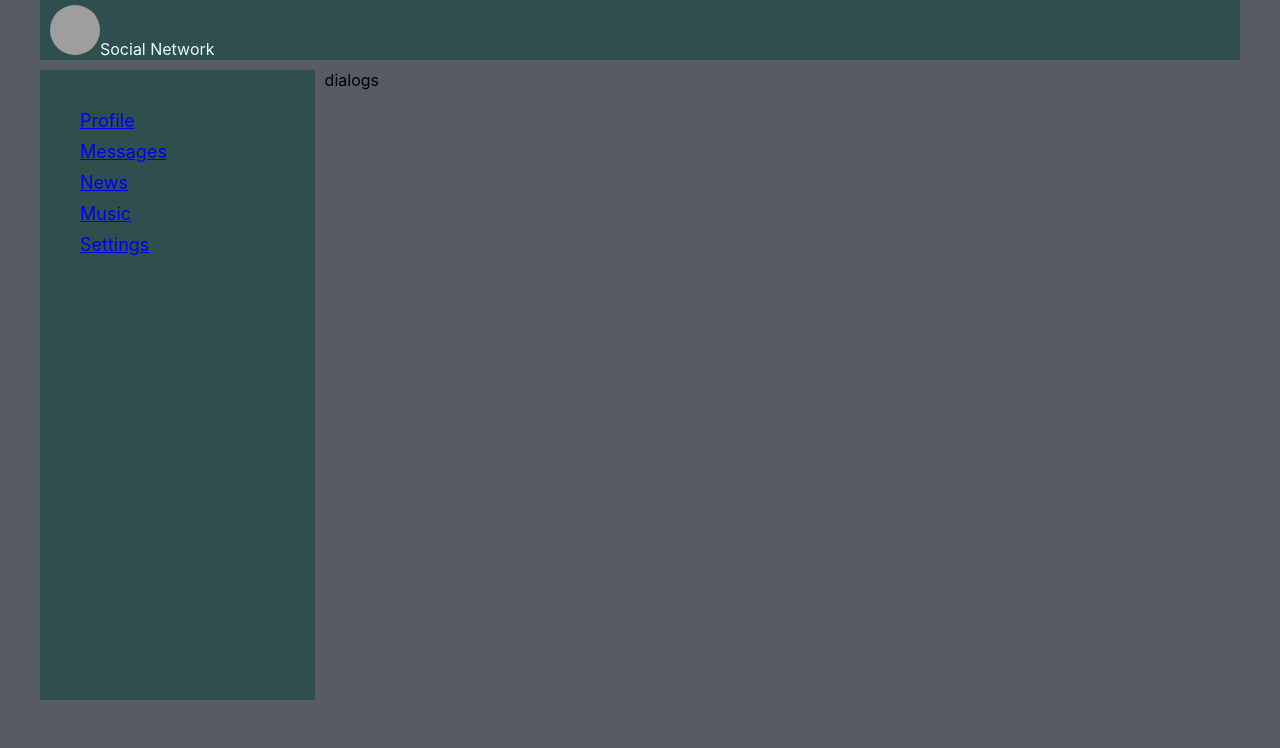
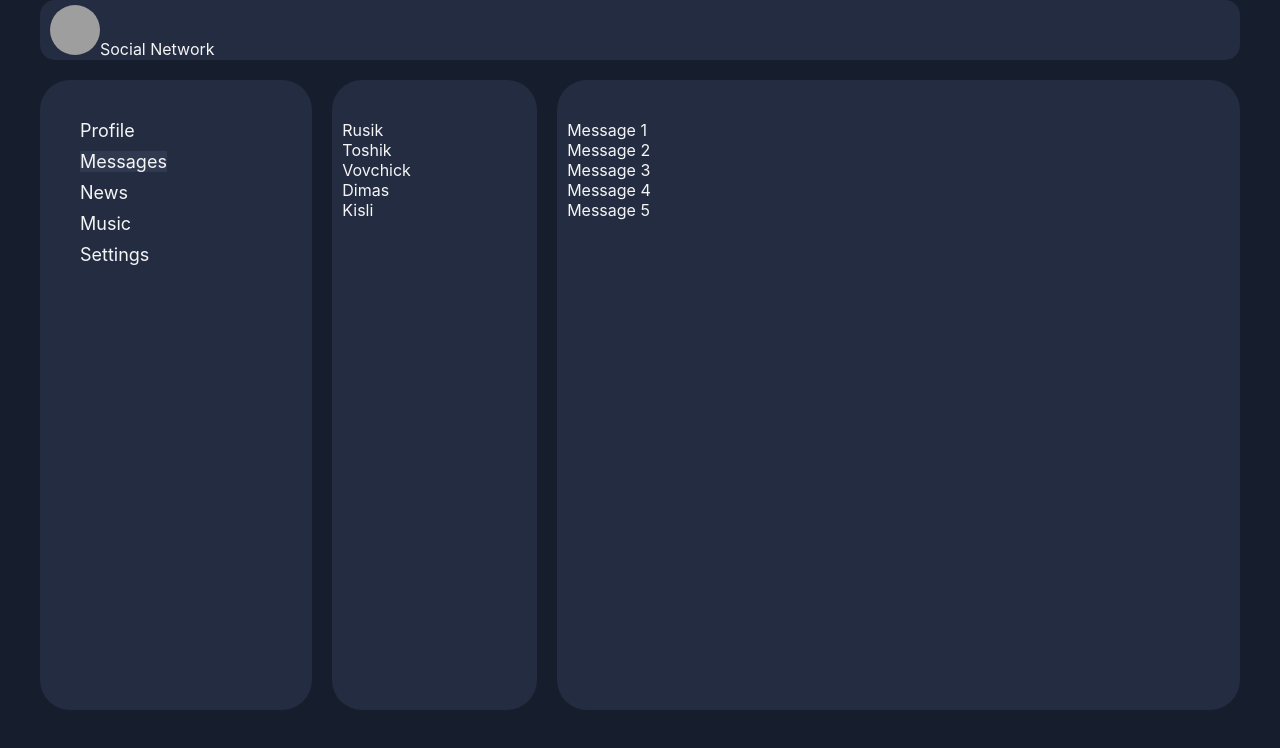
Before and after one commit to fabskrejt/social_network_react_ts_project, a React (Create React App) app: page /dialogs in a window 1280 px wide. Shown: the top 748 px of the page. Built offline with nearby package versions, Linux system fonts and the light colour scheme; grey boxes are pictures that could not be loaded.

Commit message:
Added css for Dialogs component and refactored css NavBar, Header and Profile components

```diff
--- a/src/App.css
+++ b/src/App.css
@@ -5,9 +5,10 @@
             'n m';
     grid-template-rows: 60px 1fr;
     grid-template-columns: 3fr 10fr;
-    grid-gap: 10px;
+    grid-gap: 20px;
     max-width: 1200px;
     margin: auto;
+    color: whitesmoke;
 }
 
 .header__img {
@@ -20,6 +21,6 @@
 
 
 .background {
-    background: #585b62;
+    background: #161d2d;
     height: 100ch;
 }
--- a/src/components/Dialogs/Dialogs.module.css
+++ b/src/components/Dialogs/Dialogs.module.css
@@ -0,0 +1,29 @@
+
+.dialogPage {
+    display: grid;
+    grid-template-columns: 3fr 10fr;
+    grid-gap: 20px;
+
+}
+
+.users {
+background-color: #232c40;;
+    padding-left: 10px;
+    padding-top: 40px;
+    border-radius: 30px;
+}
+
+.usersItem {
+
+}
+
+.dialogs {
+    background-color: #232c40;
+    padding-left: 10px;
+    padding-top: 40px;
+    border-radius: 30px;
+}
+
+.dialogsItem {
+
+}
--- a/src/components/Dialogs/Dialogs.tsx
+++ b/src/components/Dialogs/Dialogs.tsx
@@ -1,9 +1,24 @@
 import React from "react";
-
+import dStyle from './Dialogs.module.css'
 const Dialogs = () => {
     return(
-    <div>
-        dialogs
+    <div className={dStyle.dialogPage}>
+         <div className={dStyle.users}>
+             <div className={dStyle.usersItem}>Rusik</div>
+             <div className={dStyle.usersItem}>Toshik</div>
+             <div className={dStyle.usersItem}>Vovchick</div>
+             <div className={dStyle.usersItem}>Dimas</div>
+             <div className={dStyle.usersItem}>Kisli</div>
+
+         </div>
+        <div className={dStyle.dialogs}>
+            <div className={dStyle.dialogsItem}> Message 1</div>
+            <div className={dStyle.dialogsItem}> Message 2</div>
+            <div className={dStyle.dialogsItem}> Message 3</div>
+            <div className={dStyle.dialogsItem}> Message 4</div>
+            <div className={dStyle.dialogsItem}> Message 5</div>
+
+        </div>
     </div>
     )
 }
--- a/src/components/Header/Header.module.css
+++ b/src/components/Header/Header.module.css
@@ -1,8 +1,7 @@
 .header {
     grid-area: h;
-    background: darkslategray;
-    color: aliceblue;
-
+    background-color: #232c40;;
+    border-radius: 15px;
 }
 
 .headerImg {
--- a/src/components/NavBar/NavBar.module.css
+++ b/src/components/NavBar/NavBar.module.css
@@ -1,12 +1,24 @@
 .nav {
     grid-area: n;
-    background: darkslategray;
+    background-color: #232c40;
     height: 600px;
-    color: aliceblue;
+    color: whitesmoke;
     padding-left: 40px;
     padding-top: 30px;
+    border-radius: 30px;
 }
 .navItem{
     padding-top: 10px;
     font-size: 18px;
+
+
+
 }
+.navItem a{
+    text-decoration: none;
+    color: whitesmoke;
+}
+
+.navItem .active {
+    background-color: #2f394f ;
+}
--- a/src/components/NavBar/NavBar.tsx
+++ b/src/components/NavBar/NavBar.tsx
@@ -1,6 +1,6 @@
 import React from "react";
 import nStyle from './NavBar.module.css'
-import {Link} from "react-router-dom";
+import {NavLink} from "react-router-dom";
 
 
 const NavBar = () => {
@@ -8,19 +8,19 @@ const NavBar = () => {
         <div>
             <nav className={nStyle.nav}>
                 <div className={nStyle.navItem}>
-                    <Link to='/profile'>Profile</Link>
+                    <NavLink to='/profile' activeClassName={nStyle.active}>Profile</NavLink>
                 </div>
                 <div className={nStyle.navItem}>
-                   <Link to='/dialogs'>Messages</Link>
+                   <NavLink to='/dialogs' activeClassName={nStyle.active}>Messages</NavLink>
                 </div>
                 <div className={nStyle.navItem}>
-                    <Link to='/news'>News</Link>
+                    <NavLink to='/news' activeClassName={nStyle.active}>News</NavLink>
                 </div>
                 <div className={nStyle.navItem}>
-                    <Link to='/music'>Music</Link>
+                    <NavLink to='/music' activeClassName={nStyle.active}>Music</NavLink>
                 </div>
                 <div className={nStyle.navItem}>
-                    <Link to='/settings'>Settings</Link>
+                    <NavLink to='/settings' activeClassName={nStyle.active}>Settings</NavLink>
                 </div>
             </nav>
         </div>
--- a/src/components/Profile/Profile.module.css
+++ b/src/components/Profile/Profile.module.css
@@ -1,5 +1,6 @@
 .main {
     grid-area: m;
+
 }
 
 .profileBanner {
```
